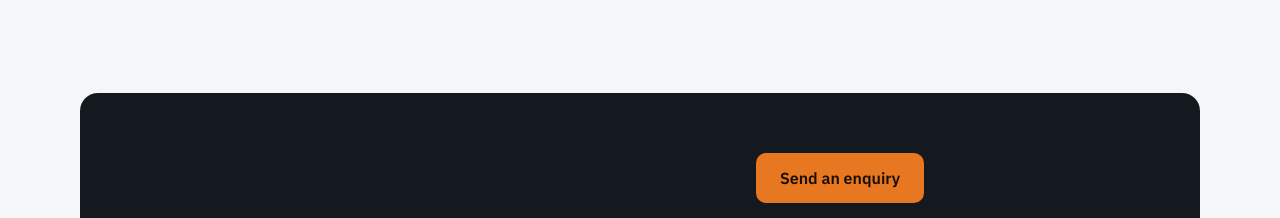
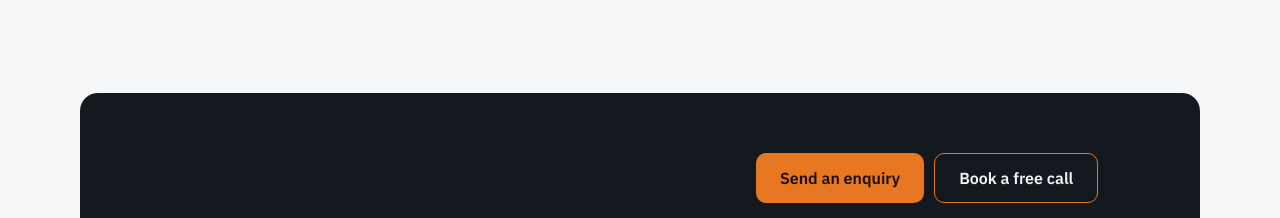
Before and after one commit to TapDancingKeyBoard/mwazisi-website, a plain HTML site: page index.html in a window 1280 px wide. Shown: the part 5023-5241 px from the top of the page. Drawn offline with nearby package versions, Linux system fonts and the light colour scheme.

Commit message:
Add Book a free call button to the contact section
Co-Authored-By: Claude Opus 5.5 <noreply@anthropic.com>

```diff
--- a/index.html
+++ b/index.html
@@ -330,6 +330,10 @@ section{padding-block:72px}
 .contact p{margin-top:14px;color:var(--band-muted);max-width:46ch}
 .enquire{display:inline-flex;align-items:center;justify-content:center;min-height:50px;padding:0 24px;margin-bottom:18px;border-radius:10px;background:var(--accent);color:var(--accent-ink);font:600 16px/1 var(--font-body);text-decoration:none}
 .enquire:hover{filter:brightness(1.08)}
+.ctas{display:flex;flex-wrap:wrap;gap:10px;margin-bottom:18px}
+.ctas .enquire{margin-bottom:0}
+.book{display:inline-flex;align-items:center;justify-content:center;min-height:50px;padding:0 24px;border-radius:10px;border:1px solid var(--accent);color:var(--band-fg);font:600 16px/1 var(--font-body);text-decoration:none}
+.book:hover{background:rgba(255,255,255,.06)}
 .mail{display:flex;gap:10px;flex-wrap:wrap;align-items:center}
 .mail code{font:500 15px/1.3 var(--font-mono);padding:14px 16px;border-radius:8px;background:rgba(255,255,255,.08);border:1px solid rgba(255,255,255,.16);overflow-wrap:anywhere;user-select:all}
 .mail button{min-height:46px;padding:0 18px;border-radius:8px;border:0;background:var(--accent);color:var(--accent-ink);font:600 14px var(--font-body);cursor:pointer}
@@ -601,7 +605,10 @@ footer .social a:hover{color:var(--accent-text);border-color:var(--accent-text)}
         <p>Fill in our short enquiry form about your organisation and what you need. We reply with next steps and, where it helps, a free first call.</p>
       </div>
       <div>
-        <a class="enquire" href="enquiry/">Send an enquiry</a>
+        <div class="ctas">
+          <a class="enquire" href="enquiry/">Send an enquiry</a>
+          <a class="book" href="https://bookings.cloud.microsoft/book/MwazisiConsultancy@NETORGFT15078902.onmicrosoft.com/" target="_blank" rel="noopener">Book a free call</a>
+        </div>
         <div class="mail">
           <code id="email">info@mwazisi.com</code>
           <button type="button" id="copy">Copy email</button>
```
